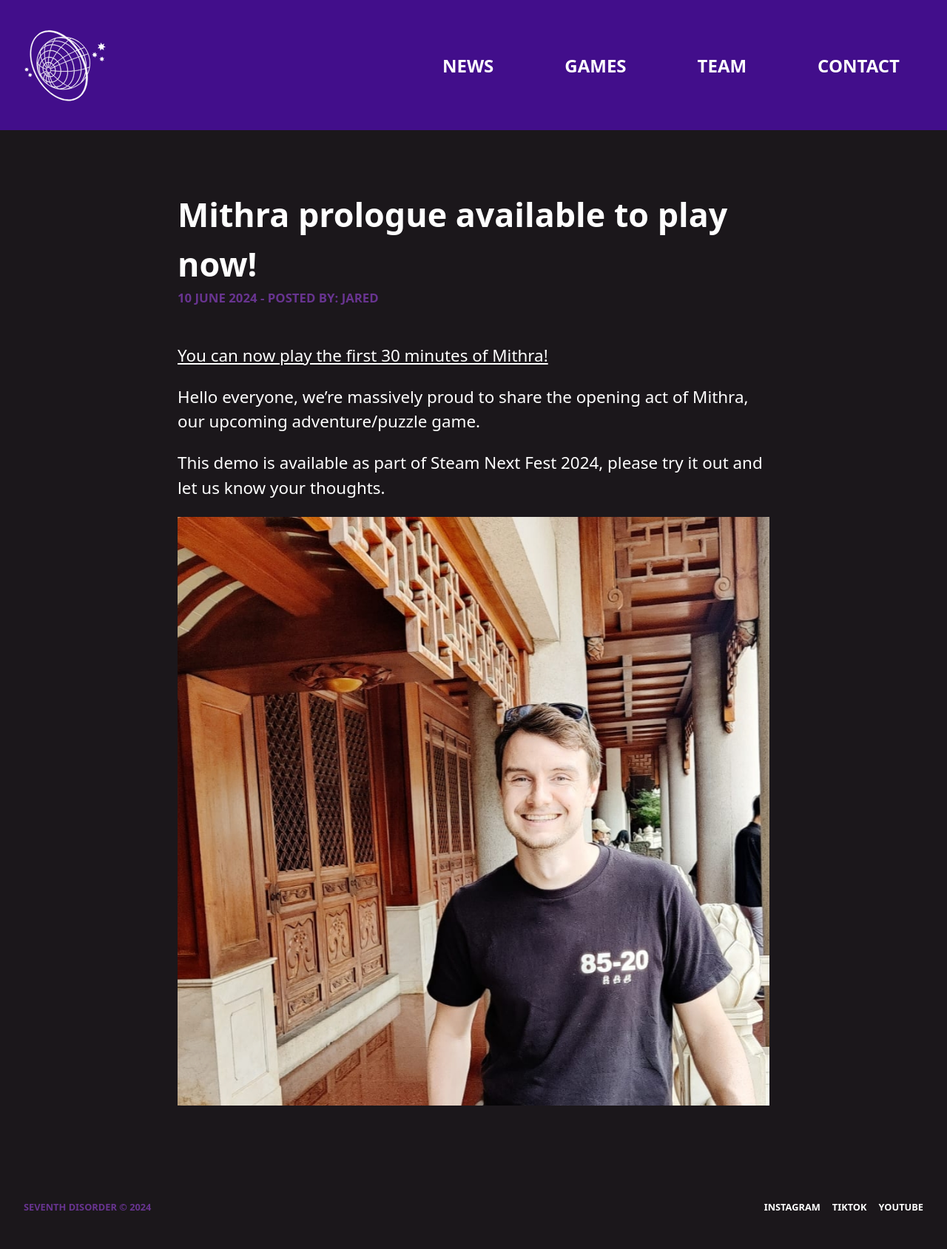
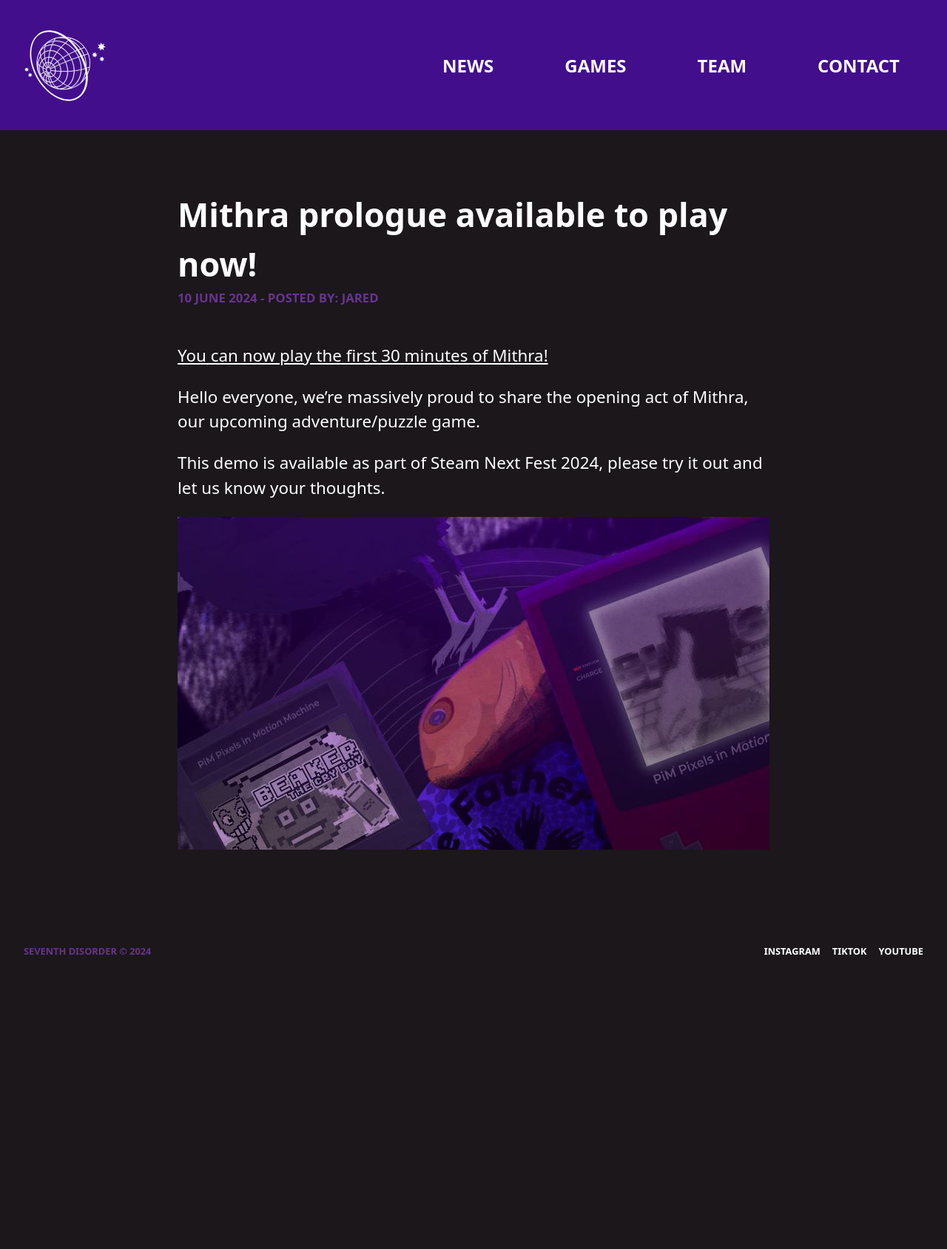
Before and after one commit to jazibobs/seventhdisorder, a Jekyll site: the page built from _posts/2024-06-10-mithra-at-next-fest.md, in a window 1280 px wide. Shown: the whole page at 74% size. Built offline with Jekyll 4.4.1, drawn with Linux system fonts in a browser that asks for light colours; after the commit the page ends 1343 px from its top, so only the background shows below that.

Commit message:
Put the correct image in the news story

```diff
--- a/_posts/2024-06-10-mithra-at-next-fest.md
+++ b/_posts/2024-06-10-mithra-at-next-fest.md
@@ -11,4 +11,4 @@ Hello everyone, we're massively proud to share the opening act of Mithra, our up
 
 This demo is available as part of Steam Next Fest 2024, please try it out and let us know your thoughts.
 
-![Some of the items you'll find in the prologue](/assets/img/team/jared.jpg)
+![Some of the items you'll find in the prologue](/assets/img/games/mithra/mithra-next-fest.jpg)
```
